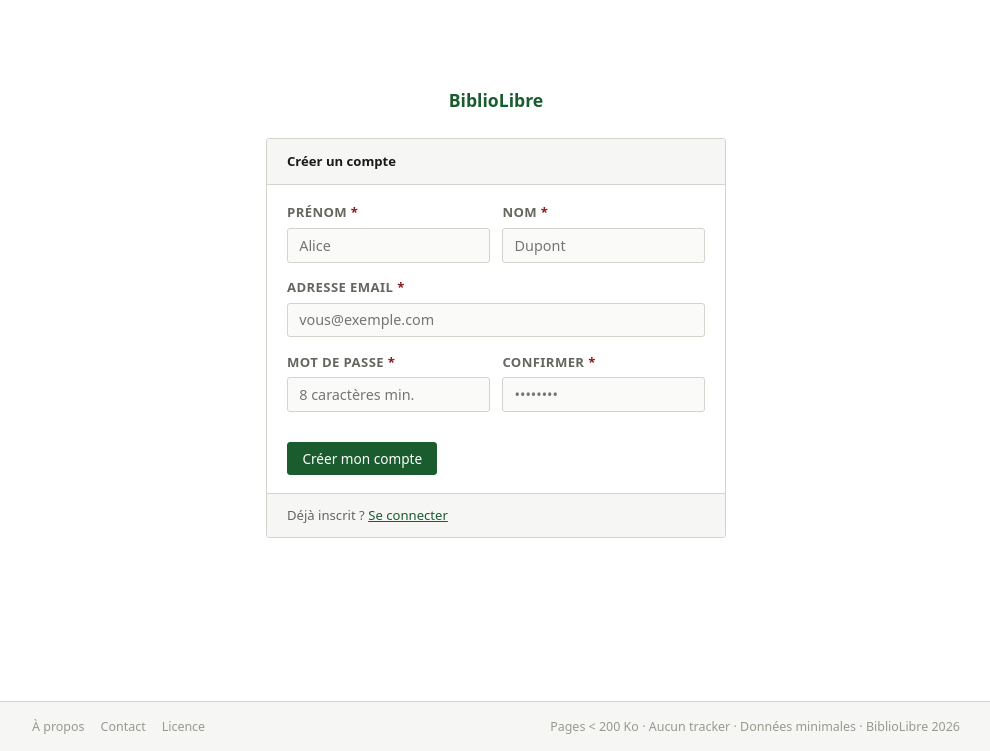
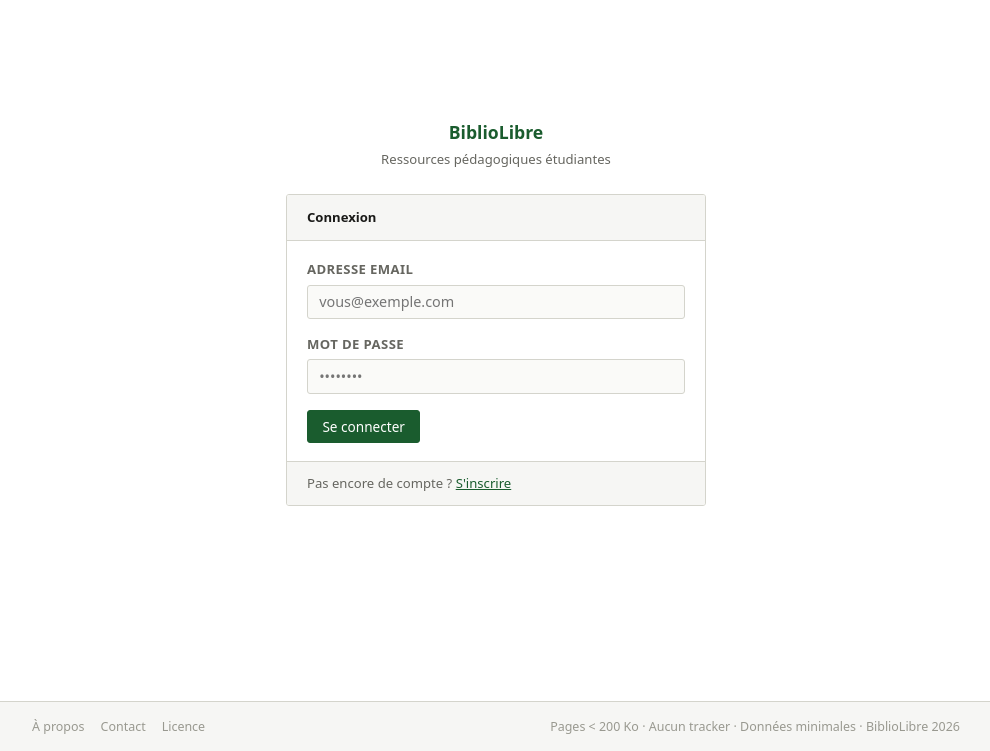
Before and after one commit to RayaneBsr/Projet-Green-IT, a Flask app: page /connexion in a window 1280 px wide. Shown: the part 49-800 px from the top of the page, without its empty margins (144-1134 px from the left). Run offline with Flask 3, Linux system fonts and the light colour scheme.

Commit message:
Update connexion.html

```diff
--- a/templates/auth/connexion.html
+++ b/templates/auth/connexion.html
@@ -1,52 +1,35 @@
+
 {% extends "base.html" %}
-{% block title %}Inscription — BiblioLibre{% endblock %}
+{% block title %}Connexion - BiblioLibre{% endblock %}
 {% block content %}
 <div class="auth-wrap">
-  <div style="width:100%;max-width:460px">
+  <div style="width:100%;max-width:420px">
     <div style="text-align:center;margin-bottom:1.5rem">
       <a href="{{ url_for('index') }}" style="font-size:1.1rem;font-weight:700;color:var(--accent);text-decoration:none">BiblioLibre</a>
+      <p style="font-size:.82rem;color:var(--muted);margin-top:.2rem">Ressources pédagogiques étudiantes</p>
     </div>
     <div class="box">
-      <div class="box-head"><strong>Créer un compte</strong></div>
+      <div class="box-head"><strong>Connexion</strong></div>
       <div class="box-body">
-        <form method="POST" action="{{ url_for('auth.inscription') }}">
-          <div class="field-row">
-            <div class="field">
-              <label for="prenom">Prénom <span class="required">*</span></label>
-              <input type="text" id="prenom" name="prenom" required autocomplete="given-name"
-                     value="{{ prenom }}" placeholder="Alice">
-            </div>
-            <div class="field">
-              <label for="nom">Nom <span class="required">*</span></label>
-              <input type="text" id="nom" name="nom" required autocomplete="family-name"
-                     value="{{ nom }}" placeholder="Dupont">
-            </div>
+        <form method="POST" action="{{ url_for('auth.connexion') }}">
+          <div class="field">
+            <label for="email">Adresse email</label>
+            <input type="email" id="email" name="email" required autocomplete="email" placeholder="vous@exemple.com">
           </div>
           <div class="field">
-            <label for="email">Adresse email <span class="required">*</span></label>
-            <input type="email" id="email" name="email" required autocomplete="email"
-                   value="{{ email }}" placeholder="vous@exemple.com">
-          </div>
-          <div class="field-row">
-            <div class="field">
-              <label for="mdp">Mot de passe <span class="required">*</span></label>
-              <input type="password" id="mdp" name="mdp" required minlength="8"
-                     autocomplete="new-password" placeholder="8 caractères min.">
-            </div>
-            <div class="field">
-              <label for="mdp2">Confirmer <span class="required">*</span></label>
-              <input type="password" id="mdp2" name="mdp2" required autocomplete="new-password" placeholder="••••••••">
-            </div>
+            <label for="mdp">Mot de passe</label>
+            <input type="password" id="mdp" name="mdp" required autocomplete="current-password" placeholder="••••••••">
           </div>
           <div class="form-actions">
-            <button type="submit" class="btn btn-p">Créer mon compte</button>
+            <button type="submit" class="btn btn-p">Se connecter</button>
           </div>
         </form>
       </div>
       <div class="box-foot">
-        Déjà inscrit ? <a href="{{ url_for('auth.connexion') }}">Se connecter</a>
+        Pas encore de compte ? <a href="{{ url_for('auth.inscription') }}">S'inscrire</a>
       </div>
     </div>
+
   </div>
 </div>
 {% endblock %}
```
